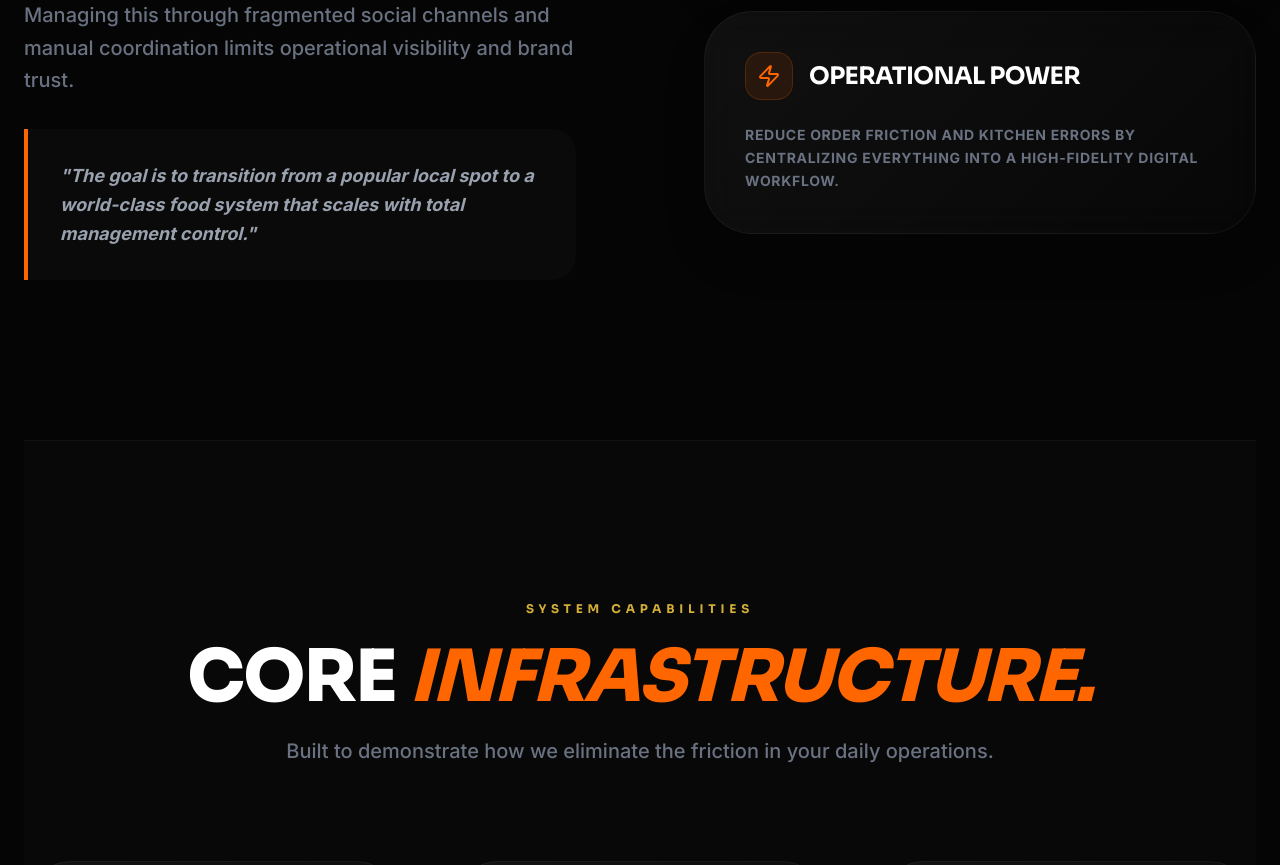
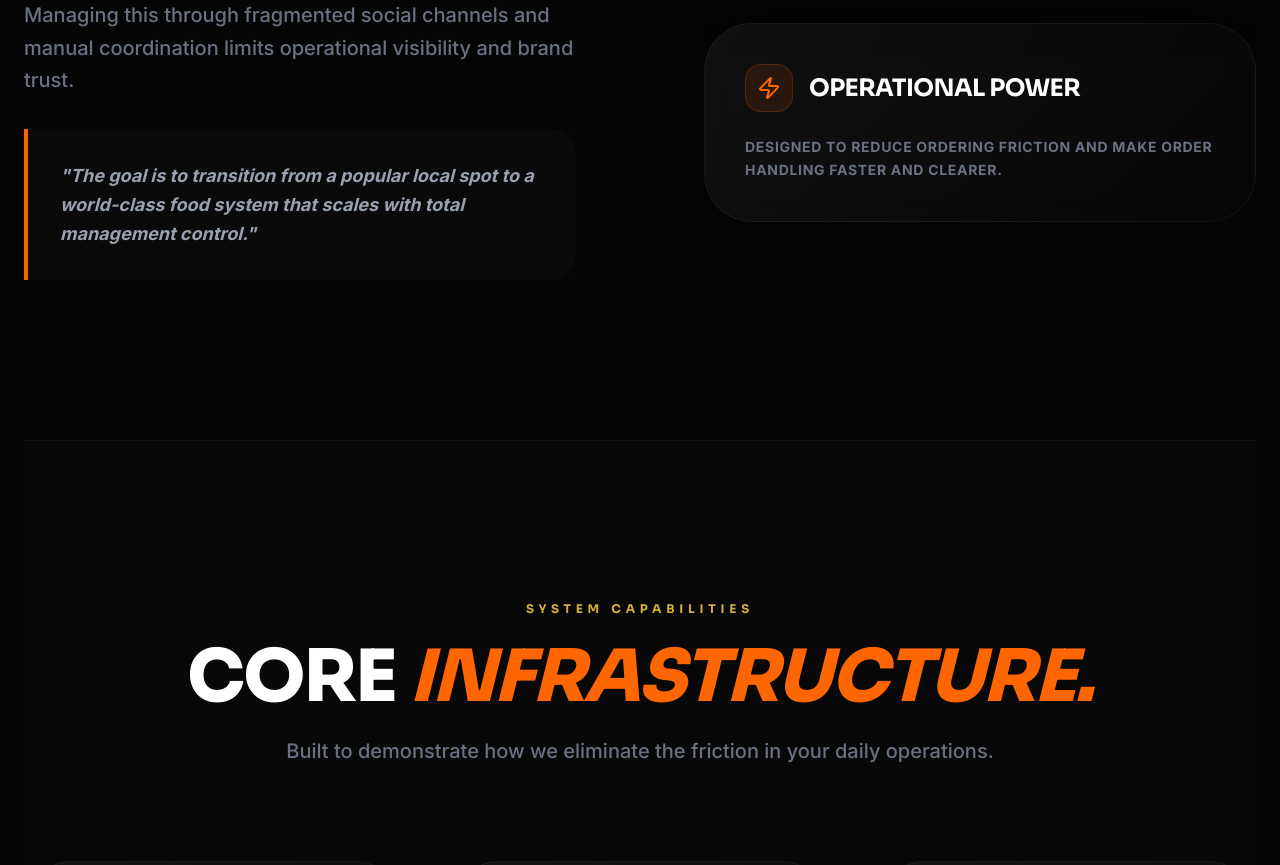
Before and after one commit to olabodesamuel0920-max/chikini-monie, a Next.js app: page /pitch in a window 1280 px wide. Shown: the part 1340-2205 px from the top of the page. Built offline with nearby package versions, Linux system fonts and the light colour scheme.

Commit message:
Phase 2J: Remove unsupported performance percentage

```diff
--- a/src/app/pitch/page.tsx
+++ b/src/app/pitch/page.tsx
@@ -148,7 +148,7 @@ export default function PitchPage() {
                   <h4 className="font-bold text-2xl uppercase tracking-tight font-heading text-white">Operational Power</h4>
                 </div>
                 <p className="text-sm font-bold text-gray-500 uppercase tracking-wider leading-relaxed">
-                  Reduce order friction and kitchen errors by centralizing everything into a high-fidelity digital workflow.
+                  Designed to reduce ordering friction and make order handling faster and clearer.
                 </p>
               </div>
             </div>
```
